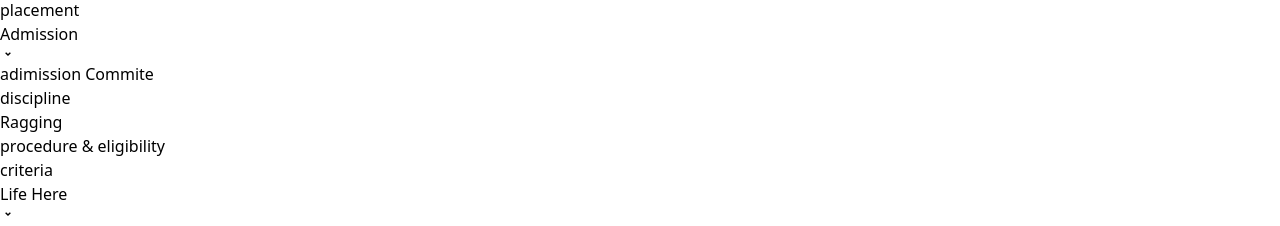
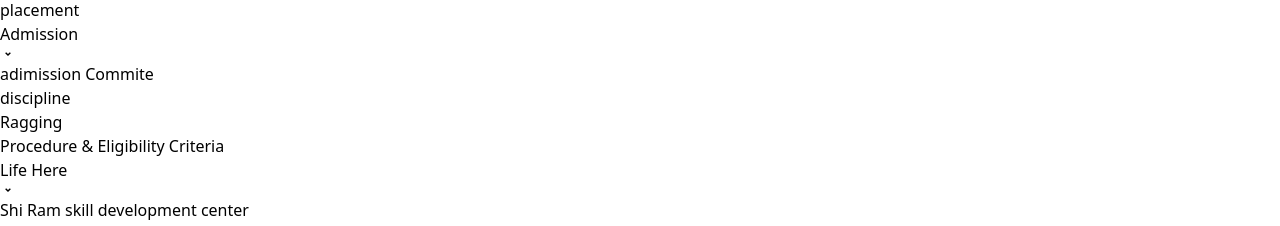
Before and after one commit to RohitTheCoderr/S_R_C_E_M, a React (Vite) app: page /Ragging in a window 1280 px wide. Shown: the part 1620-1846 px from the top of the page. Built offline with nearby package versions, Linux system fonts and the light colour scheme.

Commit message:
Procedure & Eligibility Criteria page created

```diff
--- /dev/null
+++ b/src/components/admission/Procedure.jsx
@@ -0,0 +1,11 @@
+import React from 'react'
+
+function Procedure() {
+  return (
+<>
+<h1> heelo mr Admission</h1>
+</>
+  )
+}
+
+export default Procedure
--- a/src/layouts/navbar/Navbar.jsx
+++ b/src/layouts/navbar/Navbar.jsx
@@ -229,13 +229,7 @@ const Navbar = () => {
                         <Link to={'/Commite'}><li className="px-1 sm:px-2 lg:px-4 py-1 lg:py-2 hover:bg-[#37b7c3] hover:text-[#ebf4f6]">adimission Commite</li></Link>
                         <Link to={'/Discipline'}><li className="px-1 sm:px-2 lg:px-4 py-1 lg:py-2 hover:bg-[#37b7c3] hover:text-[#ebf4f6]">discipline</li></Link>
                         <Link to={'/Ragging'}><li className="px-1 sm:px-2 lg:px-4 py-1 lg:py-2 hover:bg-[#37b7c3] hover:text-[#ebf4f6]">Ragging</li></Link>
-
-                        <li className="px-1 sm:px-2 lg:px-4 py-1 lg:py-2 hover:bg-[#37b7c3] hover:text-[#ebf4f6] ">
-                            procedure & eligibility
-                        </li>
-                        <li className="px-1 sm:px-2 lg:px-4 py-1 lg:py-2 hover:bg-[#37b7c3] hover:text-[#ebf4f6] ">
-                            criteria
-                        </li>
+                        <Link to={'/Procedure'}><li className="px-1 sm:px-2 lg:px-4 py-1 lg:py-2 hover:bg-[#37b7c3] hover:text-[#ebf4f6]">Procedure & Eligibility Criteria</li></Link>
                     </ul>
                 </li>
                 {/* Life Here */}
--- a/src/main.jsx
+++ b/src/main.jsx
@@ -25,6 +25,7 @@ import HomePage from "./pages/home/HomePage.jsx"
 import Discipline from './components/admission/Discipline.jsx'
 import Ragging from './components/admission/Ragging.jsx'
 import Commite from './components/admission/Commite.jsx'
+import Procedure from './components/admission/Procedure.jsx';
 const router = createBrowserRouter([
   {
     path: '/',
@@ -51,6 +52,7 @@ const router = createBrowserRouter([
       { path: '/Commite', element: <Commite/>},
       { path: '/Discipline', element: <Discipline/>},
       {path: '/Ragging', element: <Ragging/>},
+      {path:'/Procedure', element:<Procedure/>},
       { path:"/agrement", element:<Agrements/>},
       { path:"/corporate" , element:<Corporate/>},
 
```
